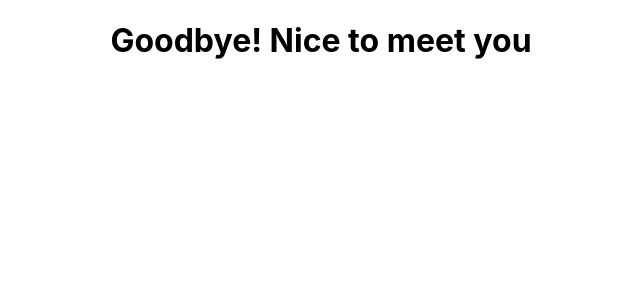
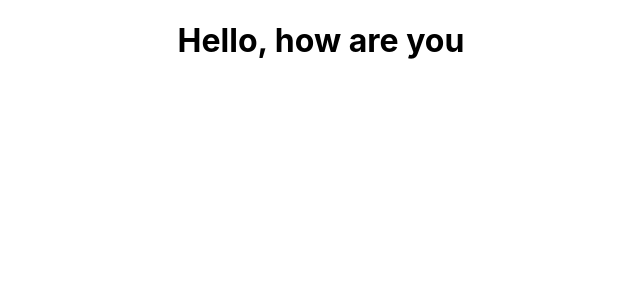
Before and after one commit to Wyatt-Griffin/cicd, a React (Create React App) app: page / in a window 1280 px wide. Shown: the top 300 px of the page, without its empty margins (319-959 px from the left). Built offline with nearby package versions, Linux system fonts and the light colour scheme.

Commit message:
demo-documentation 3

```diff
--- a/src/App.js
+++ b/src/App.js
@@ -3,7 +3,7 @@ import './App.css';
 function App() {
   return (
     <div className="App">
-      <h1>Goodbye! Nice to meet you</h1>
+      <h1>Hello, how are you</h1>
     </div>
   );
 }
```
